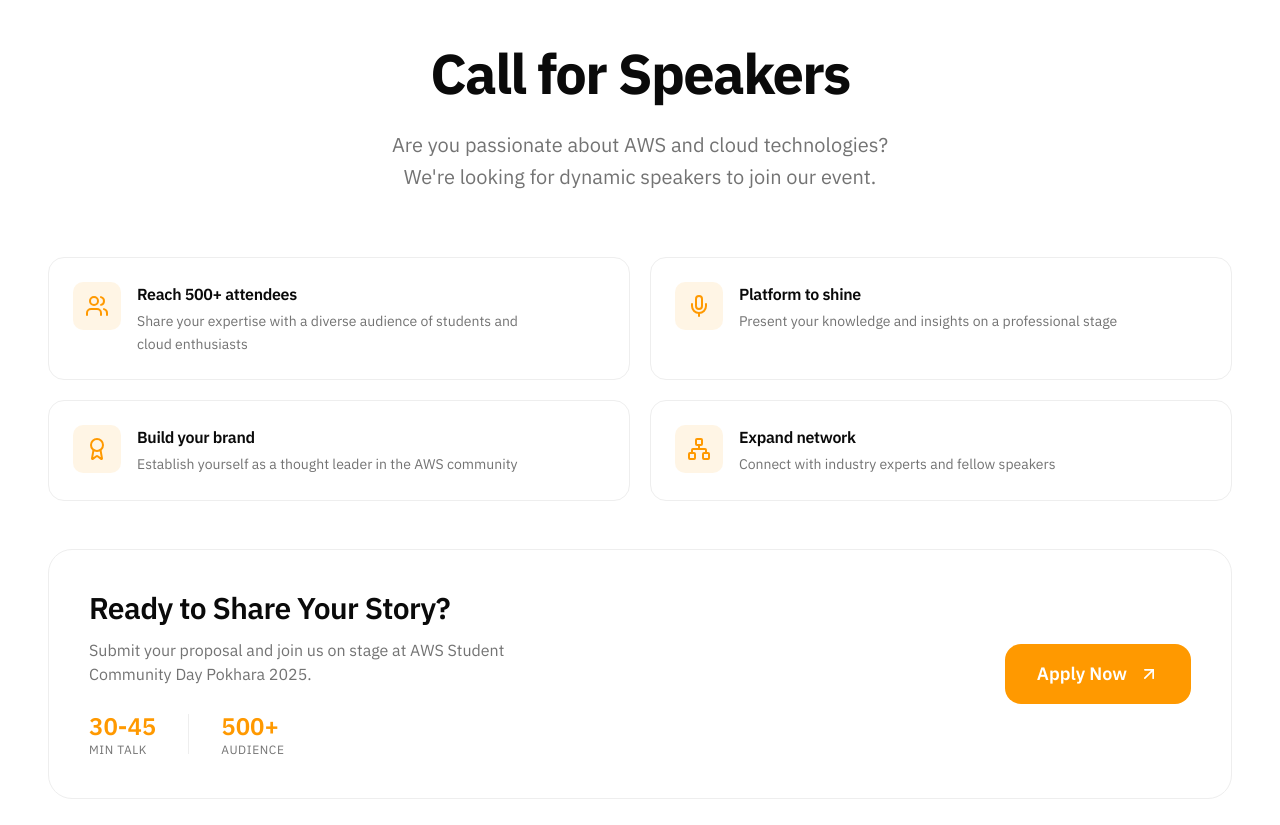
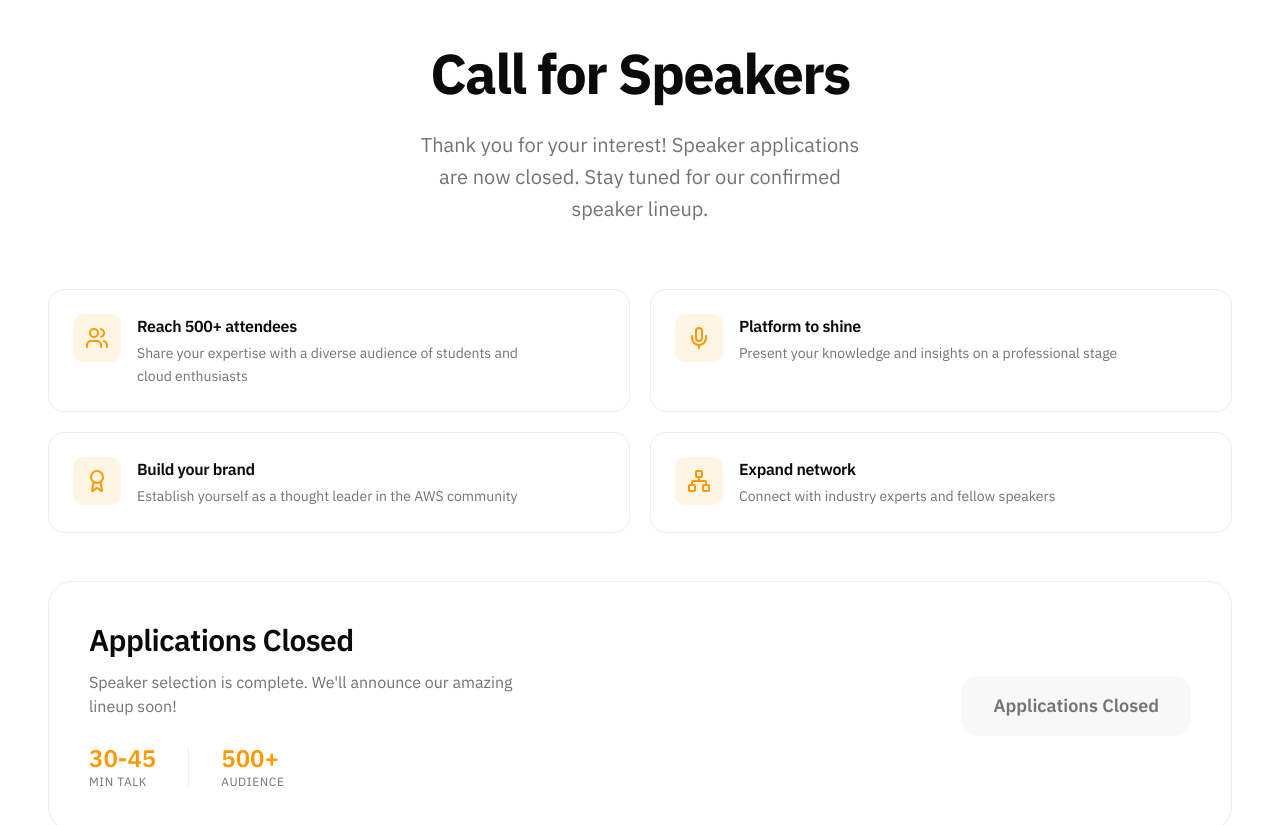
Before and after one commit to SuzalShrestha/aws-scd, a Next.js app: page / in a window 1280 px wide. Shown: the part 2060-2885 px from the top of the page. Built offline with nearby package versions, Linux system fonts and the light colour scheme; no server answers.

Commit message:
close speaker form

```diff
--- a/src/components/elements/CallForSpeakers.tsx
+++ b/src/components/elements/CallForSpeakers.tsx
@@ -1,7 +1,7 @@
 'use client';
 
 import { motion } from 'framer-motion';
-import { Mic, Users, Award, Network, ArrowUpRight } from 'lucide-react';
+import { Mic, Users, Award, Network } from 'lucide-react';
 
 const benefits = [
     {
@@ -30,13 +30,6 @@
 ];
 
 const CallForSpeakers = () => {
-    const handleApplyClick = () => {
-        window.open(
-            'https://docs.google.com/forms/d/e/1FAIpQLScofPsOeUJXeKtwrndEcY-S4qwaK4w9f7xH_x1RAuODhJ1Dkg/viewform',
-            '_blank'
-        );
-    };
-
     return (
         <section className='section surface' id='speakers'>
             <div className='page-container'>
@@ -50,9 +43,8 @@
                 >
                     <h2 className='section-title mb-6'>Call for Speakers</h2>
                     <p className='section-subtitle mx-auto'>
-                        Are you passionate about AWS and cloud technologies?
-                        We&apos;re looking for dynamic speakers to join our
-                        event.
+                        Thank you for your interest! Speaker applications are
+                        now closed. Stay tuned for our confirmed speaker lineup.
                     </p>
                 </motion.div>
 
@@ -116,11 +108,11 @@
                     <div className='flex flex-col lg:flex-row items-center justify-between gap-8'>
                         <div className='text-center lg:text-left'>
                             <h3 className='text-2xl sm:text-3xl font-semibold mb-3'>
-                                Ready to Share Your Story?
+                                Applications Closed
                             </h3>
                             <p className='text-muted-foreground max-w-md'>
-                                Submit your proposal and join us on stage at AWS
-                                Student Community Day Pokhara 2025.
+                                Speaker selection is complete. We&apos;ll
+                                announce our amazing lineup soon!
                             </p>
 
                             {/* Stats */}
@@ -146,11 +138,10 @@
                         </div>
 
                         <button
-                            onClick={handleApplyClick}
-                            className='group flex items-center gap-3 bg-[var(--aws-orange)] hover:bg-[var(--aws-orange-dark)] text-white px-8 py-4 rounded-2xl font-semibold text-lg transition-colors duration-200'
+                            disabled
+                            className='flex items-center gap-3 bg-muted text-muted-foreground px-8 py-4 rounded-2xl font-semibold text-lg cursor-not-allowed'
                         >
-                            Apply Now
-                            <ArrowUpRight className='w-5 h-5 transition-transform group-hover:translate-x-0.5 group-hover:-translate-y-0.5' />
+                            Applications Closed
                         </button>
                     </div>
                 </motion.div>
```
